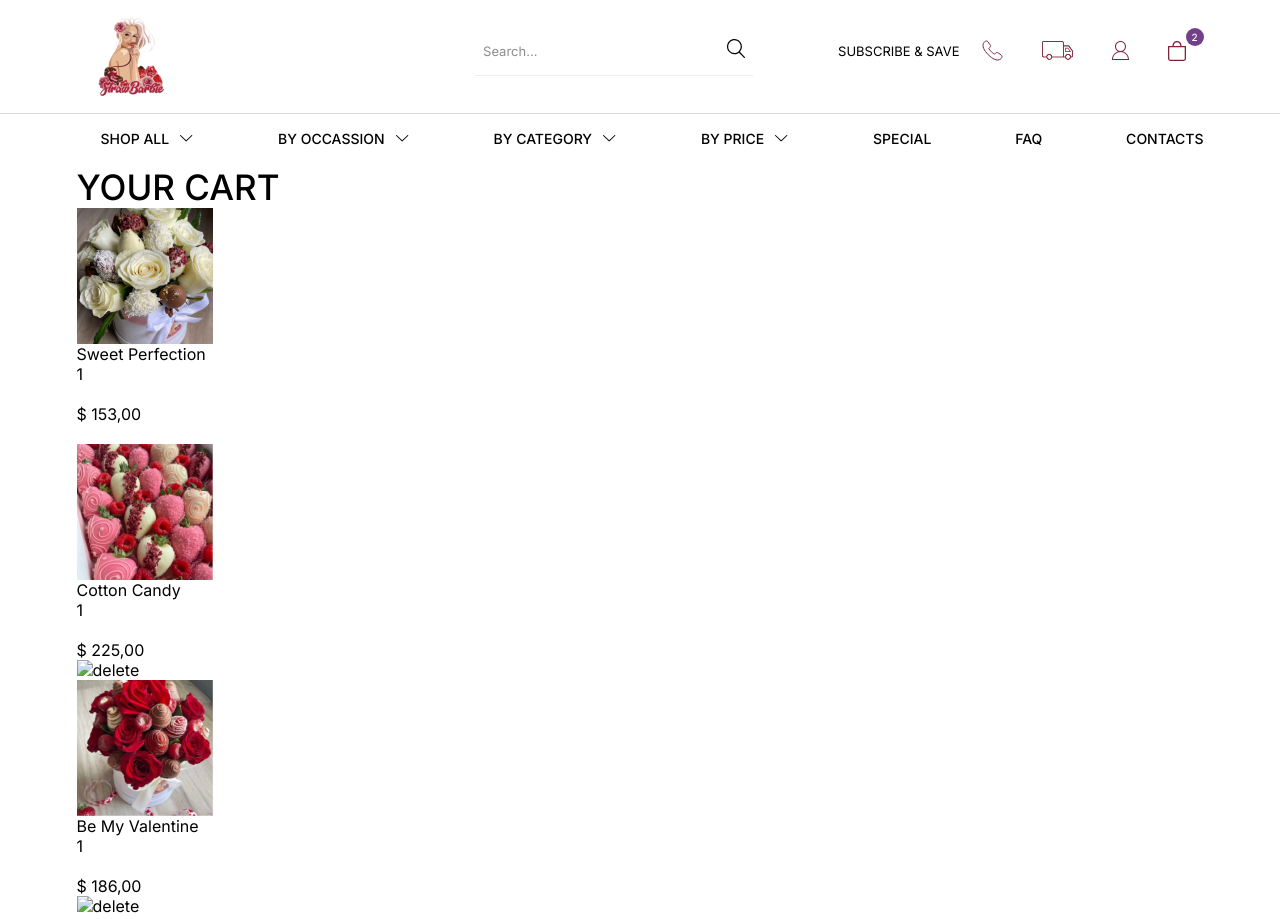
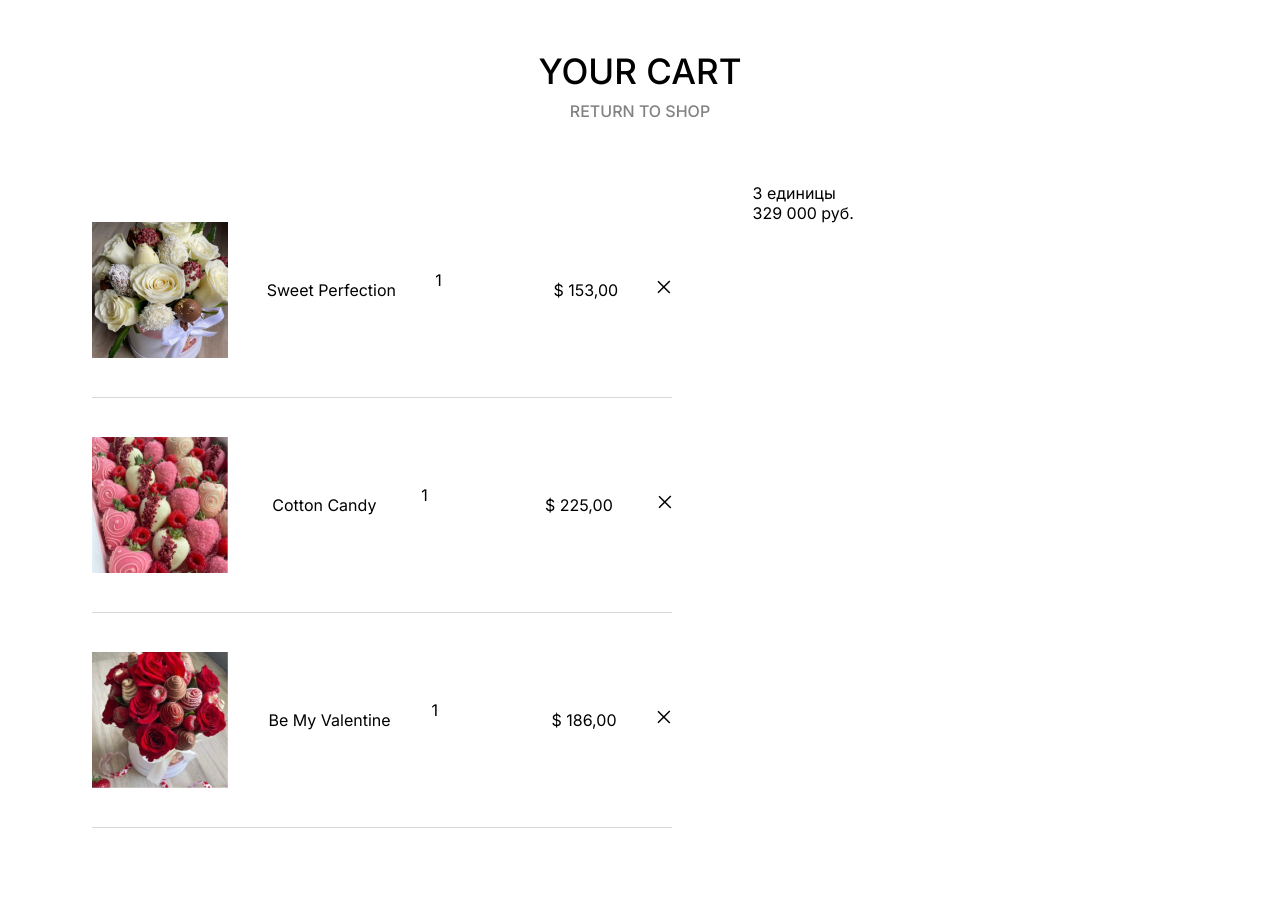
Before and after one commit to Nattyme/flowerShop, a plain HTML site: page cart.html in a window 1280 px wide. Shown: the top 919 px of the page. Drawn offline with Linux system fonts and the light colour scheme.

Commit message:
CSS .cart__main base grid

```diff
--- a/cart.html
+++ b/cart.html
@@ -7,7 +7,7 @@
     <link rel="stylesheet" href="./css/main.css">
 </head>
 <body>
-    <header class="header">
+    <header class="header none">
 
         <div class="header__top">
             <div class="container">
@@ -78,17 +78,20 @@
 
     <main class="inner-page">
         <section class="section-cart">
+            <div class="container">
             <header class="section-cart__header">
-                <div class="container">
-                    <h1 class="title">
-                        YOUR CART
-                    </h1>
-                </div>
+                    <div class="section-cart__title">
+                        <h2 class="title">YOUR CART</h2>
+                    </div>
+                    <a class="section-cart__subtitle">
+                        <h3 class="subtitle ">RETURN TO SHOP</h3>
+                    </a>
             </header>
             <div class="section-cart__body">
                 <div class="container">
                     <section class="cart">
-                        <!-- cart-product -->
+                        <div class="cart__main">
+                            <!-- cart-product -->
                         <section class="cart-product">
                             <div class="cart-product__img">
                                <img src="./img/cart/img-01.jpg" alt="Sweet Perfection">
@@ -115,7 +118,9 @@
                                 $ 153,00
                             </div>
                             <div class="cart-product__controls">
-                                <button type="button"></button>
+                                <button type="button">
+                                    <button type="button"><img src="./img/cart/x.svg" alt="delete"></button>
+                                </button>
                             </div>
                         </section>
                         <!--// cart-product -->
@@ -147,7 +152,7 @@
                                 $ 225,00
                             </div>
                             <div class="cart-product__controls">
-                                <button type="button"><img src="./img/icons/x.svg" alt="delete"></button>
+                                <button type="button"><img src="./img/cart/x.svg" alt="delete"></button>
                             </div>
                         </section>
                         <!--// cart-product -->
@@ -179,10 +184,11 @@
                                 $ 186,00
                             </div>
                             <div class="cart-product__controls">
-                                <button type="button"><img src="./img/icons/x.svg" alt="delete"></button>
+                                <button type="button"><img src="./img/cart/x.svg" alt="delete"></button>
                             </div>
                         </section>
                         <!--// cart-product -->
+                        </div>
 
                         <footer class="cart-footer">
                             <div class="cart-footer__count">3 единицы</div>
@@ -191,10 +197,12 @@
                     </section>
                 </div>
             </div>
+
+            </div>
         </section>
     </main>
 
-    <footer class="footer">
+    <footer class="footer none">
         <div class="container">
             <div class="footer__row">
                 <div class="footer__widget">
--- a/scss/main.scss
+++ b/scss/main.scss
@@ -19,6 +19,7 @@
 @import "./sections/footer";
 // inner pages
 @import "./sections/product";
+@import "./sections/section-cart";
 
 // Blocks
 @import "./blocks/logo";
--- /dev/null
+++ b/scss/sections/_section-cart.scss
@@ -0,0 +1,66 @@
+.section-cart {
+    padding-top: 50px;
+    padding-bottom: 120px;
+}
+
+.section-cart__header {
+    margin-bottom: 62px;
+    text-align: center;
+}
+
+.section-cart__title {
+    margin-bottom: 9px;
+}
+
+.section-cart__body {
+
+}
+
+.cart {
+    display: flex;
+    column-gap: 81px;
+}
+
+.cart__main {
+    width: 580px;
+}
+
+.cart-product {
+    padding-top: 39px;
+    padding-bottom: 39px;
+
+    display: flex;
+    align-items: center;
+    justify-content: space-between;
+
+    border-bottom: 1px solid #d8d8d8;
+}
+
+.cart-product__img {
+}
+.cart-product__title {
+}
+.cart-product__count {
+}
+.count {
+}
+.count__box {
+}
+.count__input {
+}
+.count__controls {
+}
+.count__up {
+}
+.count__down {
+}
+.cart-product__price {
+}
+.cart-product__controls {
+}
+.cart-footer {
+}
+.cart-footer__count {
+}
+.cart-footer__price {
+}
```
Also changed, not shown: css/main.css, css/main.min.css, img/cart/x.svg (added), 2 other files.
